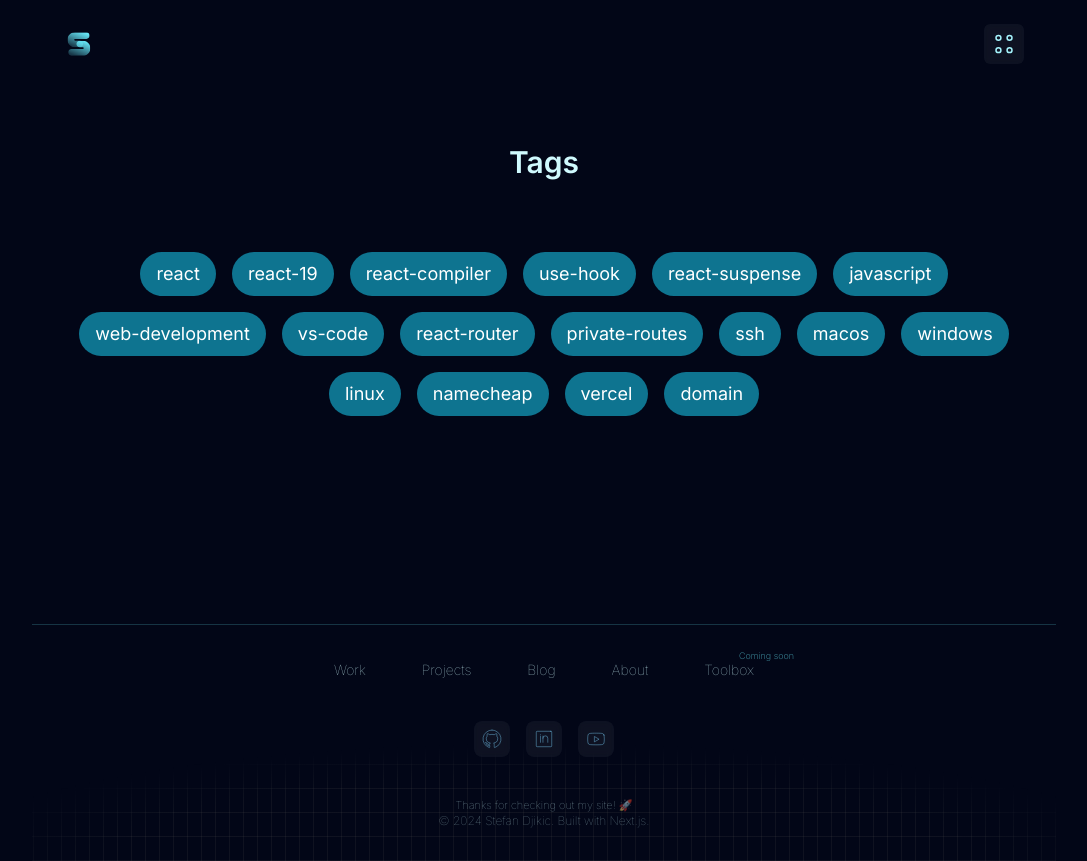
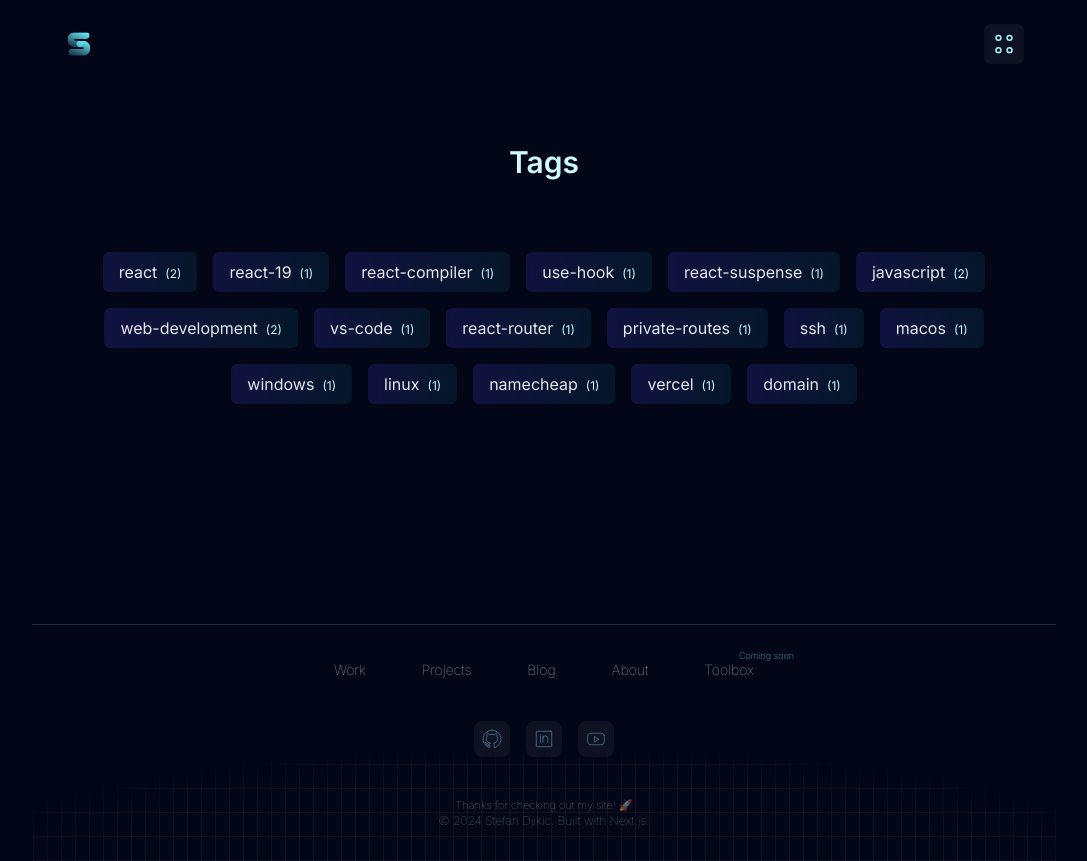
Before and after one commit to stefandjikic/personal-website, a Next.js app: page /tags in a window 1280 px wide. Shown: the whole page, without its empty margins (96-1183 px from the left). Built offline with nearby package versions, Linux system fonts and the light colour scheme.

Commit message:
Add tag-related data retrieval functions and update tag pages to display post counts

```diff
--- a/app/blog/_getData.ts
+++ b/app/blog/_getData.ts
@@ -35,3 +35,27 @@ export const getLatestPosts = (limit: number): IBlogPostMetaData[] => {
   const allPosts = getAllPosts();
   return allPosts.slice(0, limit);
 };
+
+export const getTags = (): string[] => {
+  const posts = getAllPosts();
+  const tags = Array.from(new Set(posts.flatMap((post) => post.tags || [])));
+  return tags;
+};
+
+export const getTagsWithCount = (): { tag: string; count: number }[] => {
+  const posts = getAllPosts();
+  const tags = Array.from(new Set(posts.flatMap((post) => post.tags || [])));
+  const tagsWithCount =
+    tags.map((tag) => {
+      return {
+        tag,
+        count: posts.filter((post) => post.tags?.includes(tag)).length,
+      };
+    }) || [];
+  return tagsWithCount;
+};
+
+export const getPostsByTag = (tag: string): IBlogPostMetaData[] => {
+  const posts = getAllPosts();
+  return posts.filter((post) => post.tags?.includes(tag));
+};
--- a/app/tags/[tag]/page.tsx
+++ b/app/tags/[tag]/page.tsx
@@ -1,5 +1,5 @@
 import MainBlogCard from "@/app/_components/blog/MainBlogCard";
-import { getAllPosts } from "@/app/blog/_getData";
+import { getAllPosts, getPostsByTag } from "@/app/blog/_getData";
 import { Metadata } from "next";
 
 interface TagPageProps {
@@ -19,9 +19,7 @@ export async function generateMetadata({
 
 const TagPage = ({ params }: TagPageProps) => {
   const tag = params?.tag;
-  const posts = getAllPosts().filter((post) =>
-    post.tags?.includes(tag as string)
-  );
+  const posts = getPostsByTag(tag);
 
   return (
     <div className="mt-14 mx-auto max-w-2xl">
--- a/app/tags/page.tsx
+++ b/app/tags/page.tsx
@@ -1,5 +1,5 @@
 import React from "react";
-import { getAllPosts } from "../blog/_getData";
+import { getAllPosts, getTagsWithCount } from "../blog/_getData";
 import Link from "next/link";
 import { Metadata } from "next";
 
@@ -9,8 +9,7 @@ export const metadata: Metadata = {
 };
 
 const TagsPage = () => {
-  const posts = getAllPosts();
-  const tags = Array.from(new Set(posts.flatMap((post) => post.tags || [])));
+  const tags = getTagsWithCount();
 
   return (
     <div className="mt-14 ">
@@ -18,13 +17,15 @@ const TagsPage = () => {
         Tags
       </h1>
       <div className="flex flex-wrap justify-center">
+        {/* TODO: Convert to component */}
         {tags.map((tag) => (
           <Link
-            className="text-lg bg-cyan-700 text-white rounded-full px-4 py-2 m-2 hover:bg-cyan-800"
-            key={tag}
-            href={`/tags/${tag}`}
+            className="px-4 py-2 m-2 rounded-md backdrop-blur-sm p-4 bg-gradient-to-r from-indigo-600/20 to-cyan-800/20 hover:bg-gradient-to-l"
+            key={tag.tag}
+            href={`/tags/${tag.tag}`}
           >
-            {tag}
+            {tag.tag}
+            <span className="text-xs ml-2 text-cyan-100">({tag.count})</span>
           </Link>
         ))}
       </div>
```
